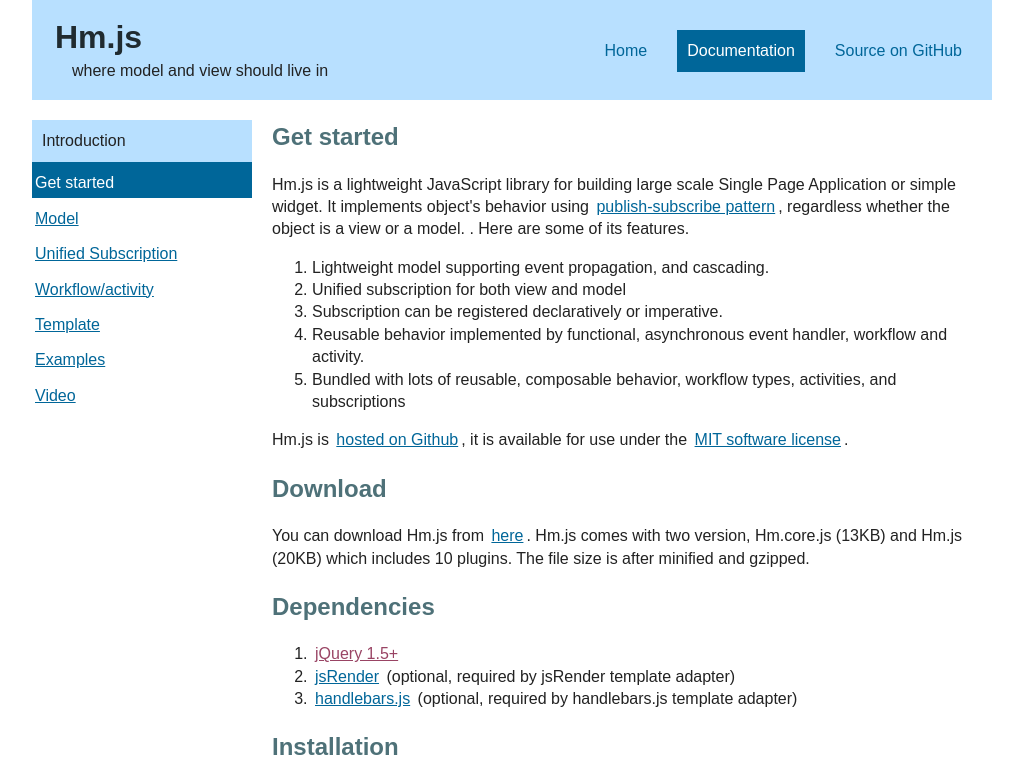
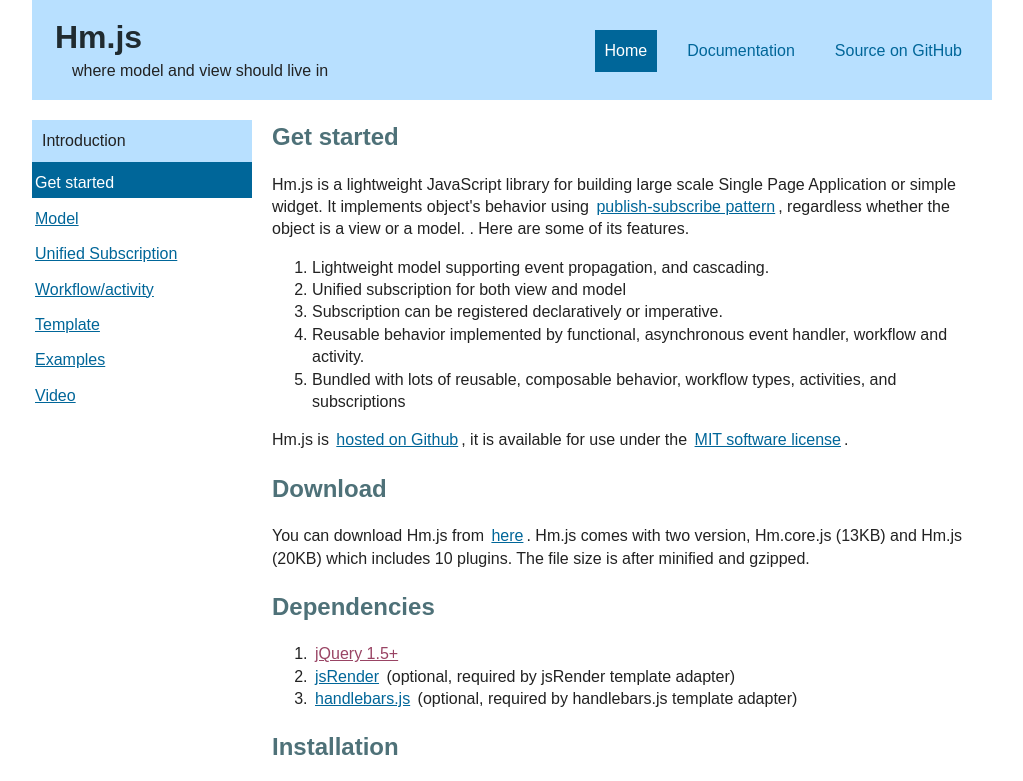
Before and after one commit to fredyang/hm.js, a plain HTML site: page index.html in a window 1280 px wide. Shown: the top 781 px of the page, without its empty margins (128-1151 px from the left). Drawn offline with Linux system fonts and the light colour scheme.

Commit message:
Update index.html

```diff
--- a/index.html
+++ b/index.html
@@ -31,9 +31,9 @@
 	</header>
 
 	<nav class="hlist">
-					<a href="index.html">Home</a>
+					<a href="index.html"  class="selected">Home</a>
 
-					<a href="pages/doc.html" class="selected">Documentation</a>
+					<a href="pages/doc.html">Documentation</a>
 					<a href="//github.com/fredyang/hm.js">Source on GitHub</a>
 
 				</nav>
```
